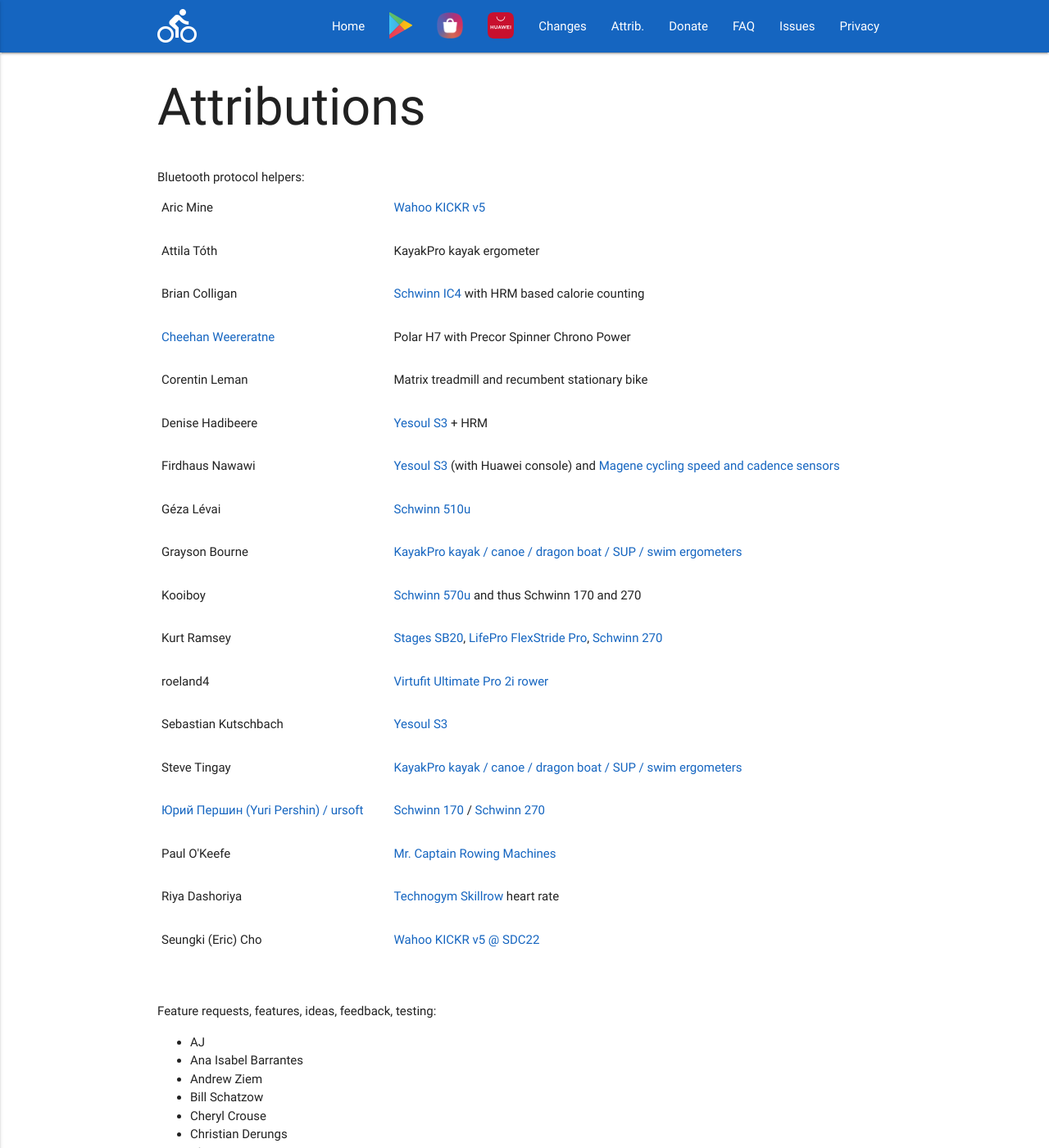
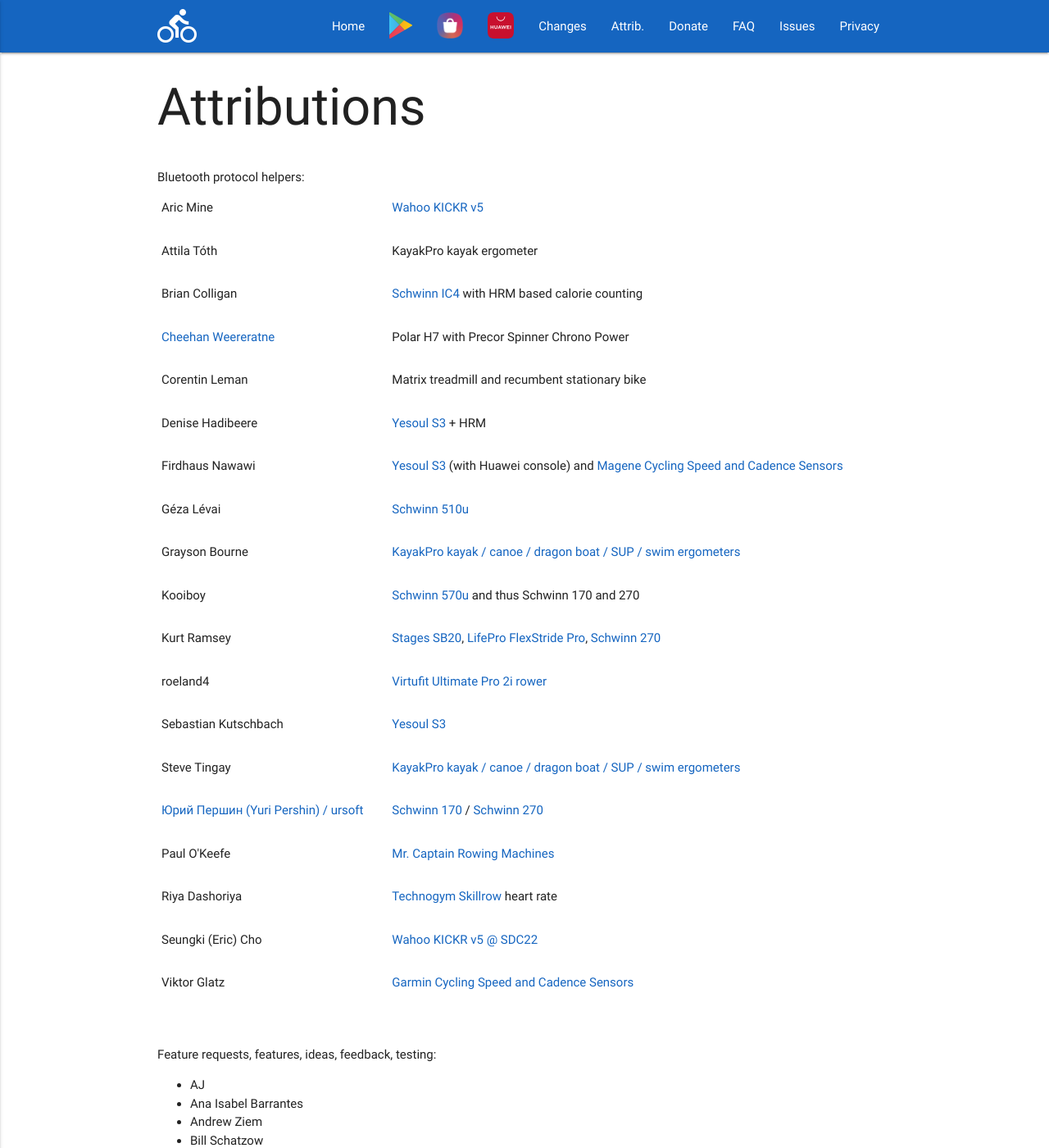
Before and after one commit to TrackMyIndoorWorkout/TrackMyIndoorWorkout.github.io, a Jekyll site: the page built from attributions.md, in a window 1280 px wide and 1400 px high. Shown: the whole window at 82% size. Built offline with Jekyll 4.4.1, drawn with Linux system fonts in a browser that asks for light colours.

Commit message:
Garmin CSC support with attribution to Viktor Glatz

```diff
--- a/_config.yml
+++ b/_config.yml
@@ -54,6 +54,7 @@ lifepro_flexstride_pro_url: https://lifeprofitness.com/products/flexstride-pro-c
 apk_pure_url: https://m.apkpure.com/track-my-indoor-workout/dev.csaba.track_my_indoor_exercise
 virtufit_up2i_url: https://www.coolblue.nl/en/product/870498/virtufit-ultimate-pro-2i.html
 magene_csc_url: https://www.magene.com/product_s3.html
+garmin_csc_url: https://www.garmin.com/en-US/p/641221
 
 exclude:
   - "LICENSE"
--- a/attributions.md
+++ b/attributions.md
@@ -40,7 +40,7 @@ permalink: /attributions/
         </tr>
         <tr>
           <td>Firdhaus Nawawi</td>
-          <td><a href="{{ site.yesoul_s3_url }}">Yesoul S3</a> (with Huawei console) and <a href="{{ site.magene_csc_url }}">Magene cycling speed and cadence sensors</a></td>
+          <td><a href="{{ site.yesoul_s3_url }}">Yesoul S3</a> (with Huawei console) and <a href="{{ site.magene_csc_url }}">Magene Cycling Speed and Cadence Sensors</a></td>
         </tr>
         <tr>
           <td>Géza Lévai</td>
@@ -85,6 +85,10 @@ permalink: /attributions/
         <tr>
           <td>Seungki (Eric) Cho</td>
           <td><a href="{{ site.wahoo_kickr_url }}">Wahoo KICKR v5</a> <a href="https://developer.samsung.com/conference/sdc22">@ SDC22</a></td>
+        </tr>
+        <tr>
+          <td>Viktor Glatz</td>
+          <td><a href="{{ site.garmin_csc_url }}">Garmin Cycling Speed and Cadence Sensors</a></td>
         </tr>
       </table>
     </div>
```
Also changed, not shown: index.md (+2 -1 lines).
